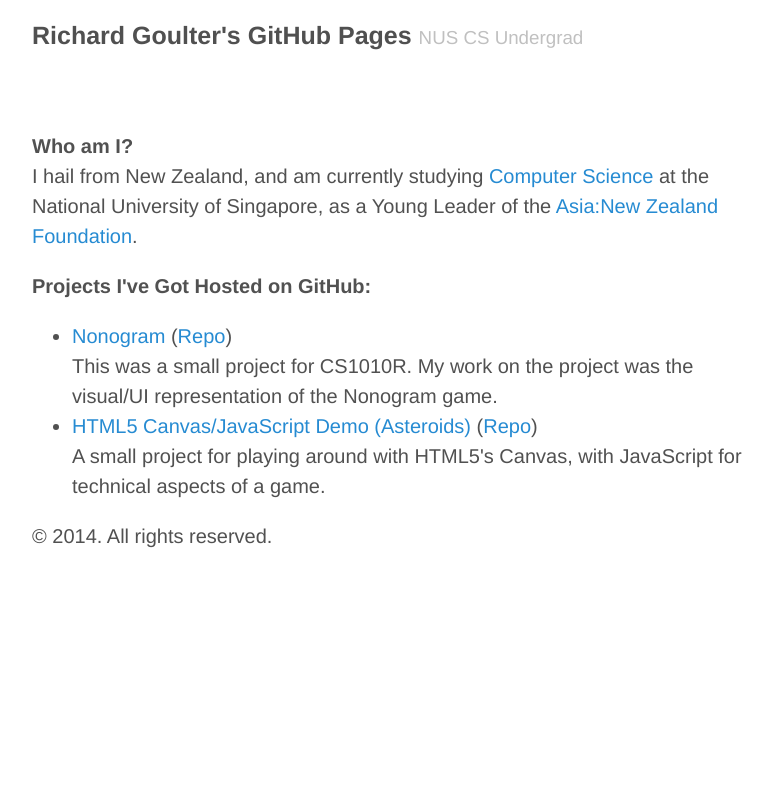
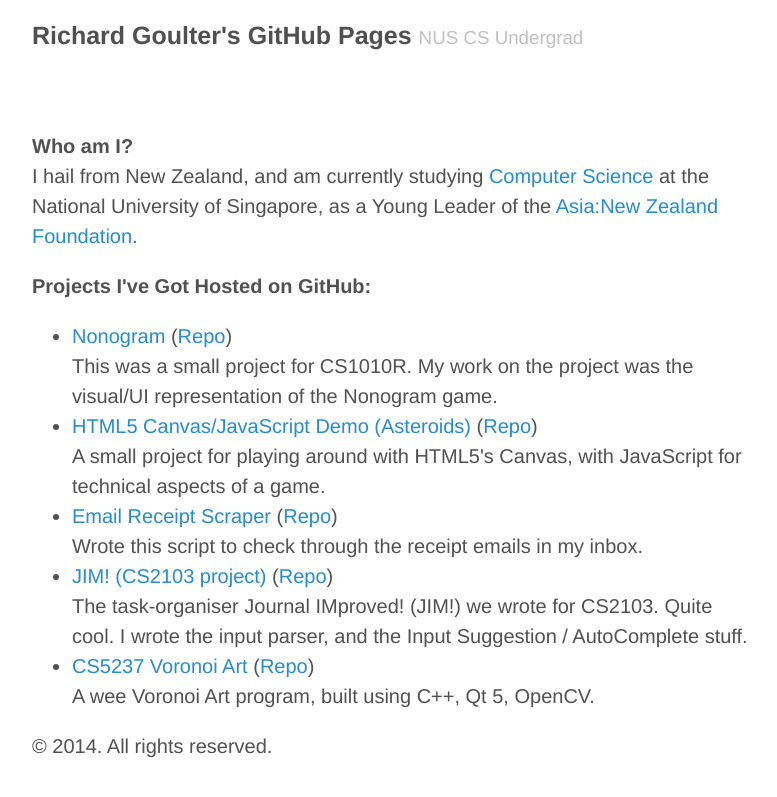
Before and after one commit to rgoulter/rgoulter.github.com, a Jekyll site: the page built from index.html, in a window 1280 px wide. Shown: the top 797 px of the page, without its empty margins (248-1025 px from the left). Built offline with Jekyll 4.4.1, drawn with Linux system fonts in a browser that asks for light colours; Markdown is read by kramdown in place of the engine named in the settings; the list of posts is cut into pages by our own code.

Commit message:
Added another couple of projects which I've hosted.

```diff
--- a/_data/projects.yml
+++ b/_data/projects.yml
@@ -7,3 +7,15 @@
   pagesUrl: aster/aster.html
   github: https://github.com/rgoulter/js-canvas-demo-asteroids
   description: A small project for playing around with HTML5's Canvas, with JavaScript for technical aspects of a game.
+
+- name: Email Receipt Scraper
+  github: https://github.com/rgoulter/EmailReceiptScraper
+  description: Wrote this script to check through the receipt emails in my inbox.
+
+- name: JIM! (CS2103 project)
+  github: https://github.com/rgoulter/cs2103aug2013-w13-1j
+  description: The task-organiser Journal IMproved! (JIM!) we wrote for CS2103. Quite cool. I wrote the input parser, and the Input Suggestion / AutoComplete stuff.
+
+- name: CS5237 Voronoi Art
+  github: https://github.com/rgoulter/cs5237-VoronoiArt
+  description: A wee Voronoi Art program, built using C++, Qt 5, OpenCV.
```
